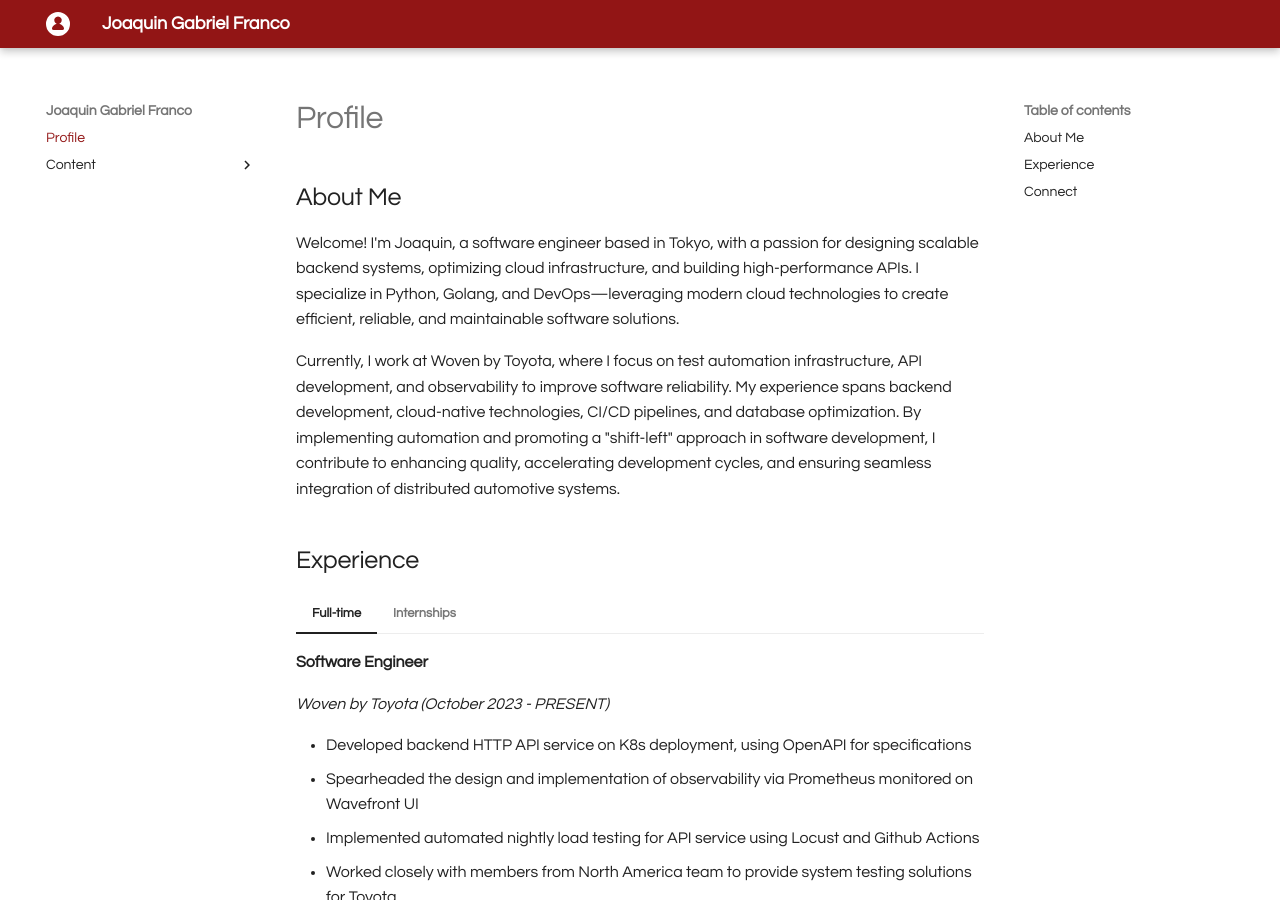
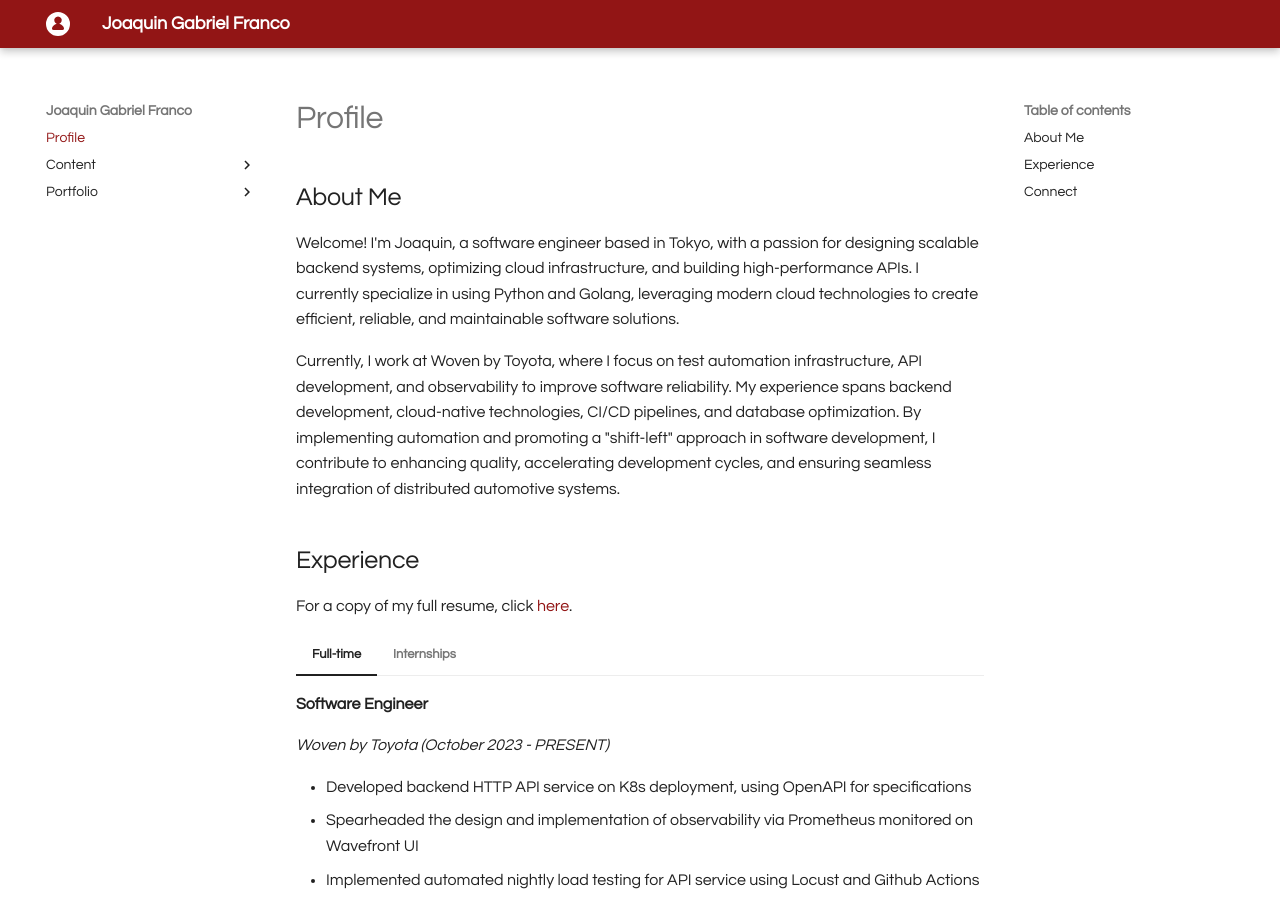
Before and after one commit to jgfranco17/portfolio, an MkDocs documentation site: the page built from docs/index.md, in a window 1280 px wide and 900 px high. Built offline with MkDocs 1.6.1 and Material for MkDocs 9.7.7, drawn with Linux system fonts in a browser that asks for light colours.

```diff
--- a/docs/index.md
+++ b/docs/index.md
@@ -4,8 +4,8 @@
 
 Welcome! I'm Joaquin, a software engineer based in Tokyo, with a passion for designing
 scalable backend systems, optimizing cloud infrastructure, and building high-performance APIs.
-I specialize in Python, Golang, and DevOps—leveraging modern cloud technologies to create
-efficient, reliable, and maintainable software solutions.
+I currently specialize in using Python and Golang, leveraging modern cloud technologies to
+create efficient, reliable, and maintainable software solutions.
 
 Currently, I work at Woven by Toyota, where I focus on test automation infrastructure, API
 development, and observability to improve software reliability. My experience spans backend
@@ -15,6 +15,8 @@ contribute to enhancing quality, accelerating development cycles, and ensuring s
 integration of distributed automotive systems.
 
 ## Experience
+
+For a copy of my full resume, click [here](./static/joaquin-franco-resume.pdf){:download="jgaf-resume"}.
 
 === "Full-time"
 
```
Also changed, not shown: docs/portfolio/projects.md (added, +18 -0 lines), 1 other file.
